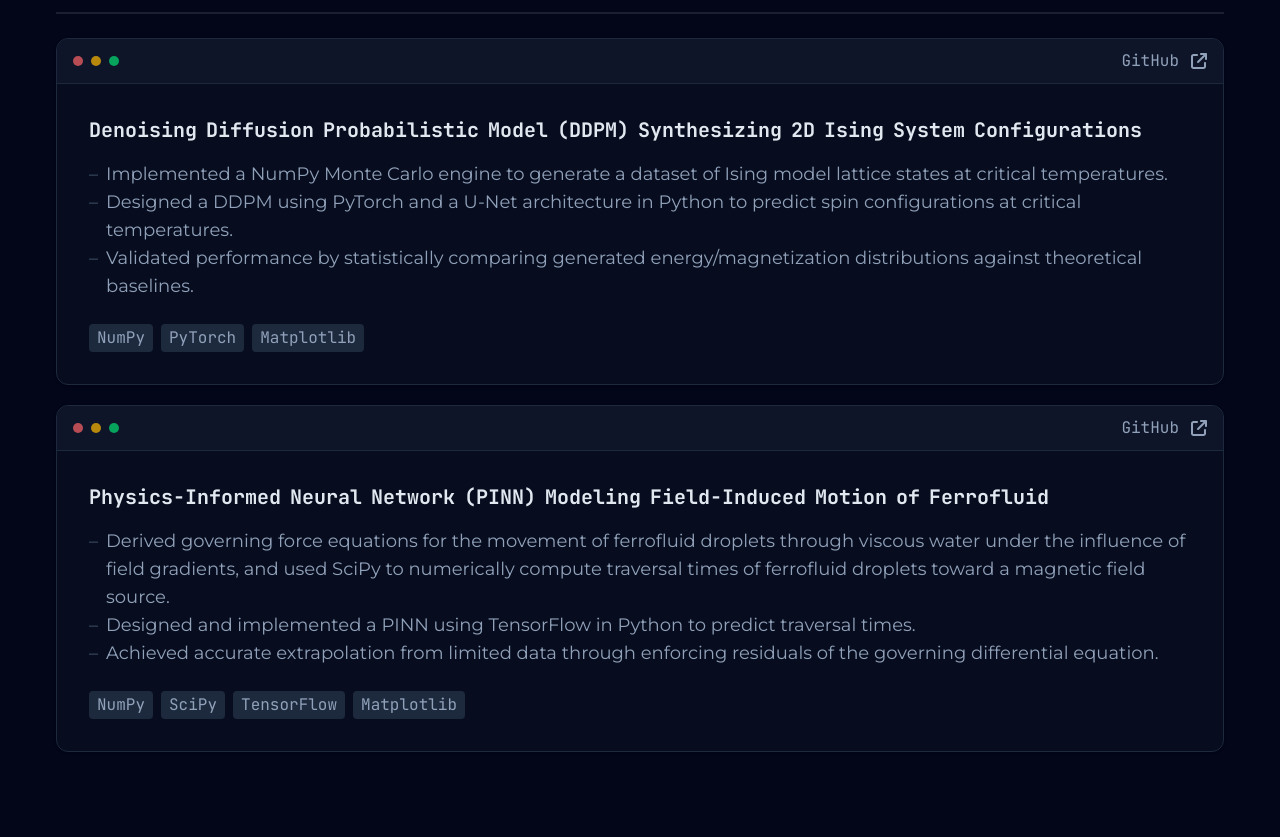
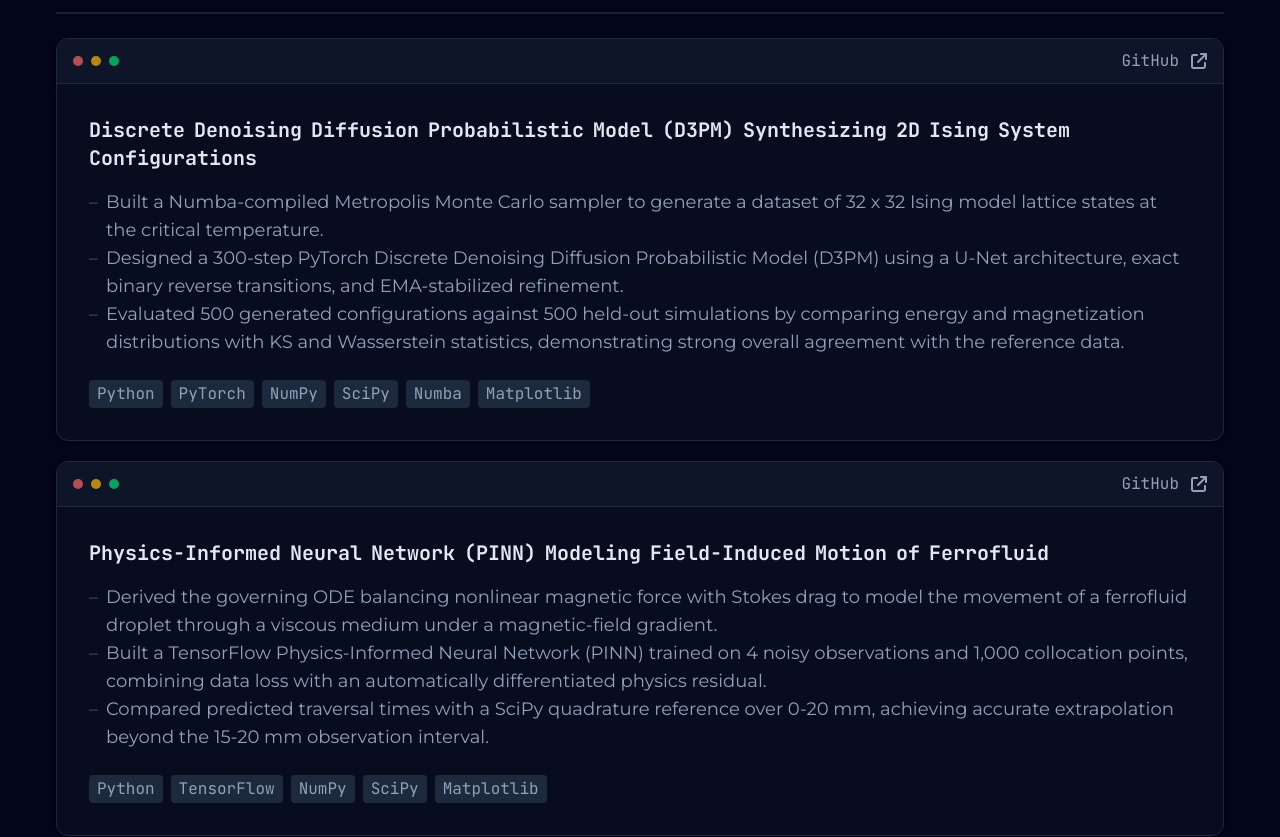
Before and after one commit to danielafkhami/danielafkhami.github.io, a React (Vite) app: page / in a window 1280 px wide. Shown: the part 3437-4274 px from the top of the page. Built offline with nearby package versions, Linux system fonts and the light colour scheme.

Commit message:
Update project details

```diff
--- a/src/sections/Projects.jsx
+++ b/src/sections/Projects.jsx
@@ -4,23 +4,23 @@ import { TerminalWindow } from "@/components/TerminalWindow";
 
 const PROJECTS = [
   {
-    name: "Denoising Diffusion Probabilistic Model (DDPM) Synthesizing 2D Ising System Configurations",
+    name: "Discrete Denoising Diffusion Probabilistic Model (D3PM) Synthesizing 2D Ising System Configurations",
     description: [
-      "Implemented a NumPy Monte Carlo engine to generate a dataset of Ising model lattice states at critical temperatures.",
-      "Designed a DDPM using PyTorch and a U-Net architecture in Python to predict spin configurations at critical temperatures.",
-      "Validated performance by statistically comparing generated energy/magnetization distributions against theoretical baselines.",
+      "Built a Numba-compiled Metropolis Monte Carlo sampler to generate a dataset of 32 x 32 Ising model lattice states at the critical temperature.",
+      "Designed a 300-step PyTorch Discrete Denoising Diffusion Probabilistic Model (D3PM) using a U-Net architecture, exact binary reverse transitions, and EMA-stabilized refinement.",
+      "Evaluated 500 generated configurations against 500 held-out simulations by comparing energy and magnetization distributions with KS and Wasserstein statistics, demonstrating strong overall agreement with the reference data.",
     ],
-    stack: ["NumPy", "PyTorch", "Matplotlib"],
+    stack: ["Python", "PyTorch", "NumPy", "SciPy", "Numba", "Matplotlib"],
     url: "https://github.com/danielafkhami/diffusion-model-ising",
   },
   {
     name: "Physics-Informed Neural Network (PINN) Modeling Field-Induced Motion of Ferrofluid",
     description: [
-      "Derived governing force equations for the movement of ferrofluid droplets through viscous water under the influence of field gradients, and used SciPy to numerically compute traversal times of ferrofluid droplets toward a magnetic field source.",
-      "Designed and implemented a PINN using TensorFlow in Python to predict traversal times.",
-      "Achieved accurate extrapolation from limited data through enforcing residuals of the governing differential equation."
+      "Derived the governing ODE balancing nonlinear magnetic force with Stokes drag to model the movement of a ferrofluid droplet through a viscous medium under a magnetic-field gradient.",
+      "Built a TensorFlow Physics-Informed Neural Network (PINN) trained on 4 noisy observations and 1,000 collocation points, combining data loss with an automatically differentiated physics residual.",
+      "Compared predicted traversal times with a SciPy quadrature reference over 0-20 mm, achieving accurate extrapolation beyond the 15-20 mm observation interval."
     ],
-    stack: ["NumPy", "SciPy", "TensorFlow", "Matplotlib"],
+    stack: ["Python", "TensorFlow", "NumPy", "SciPy", "Matplotlib"],
     url: "https://github.com/danielafkhami/pinn-ferrofluid-motion",
   },
 ];
```
